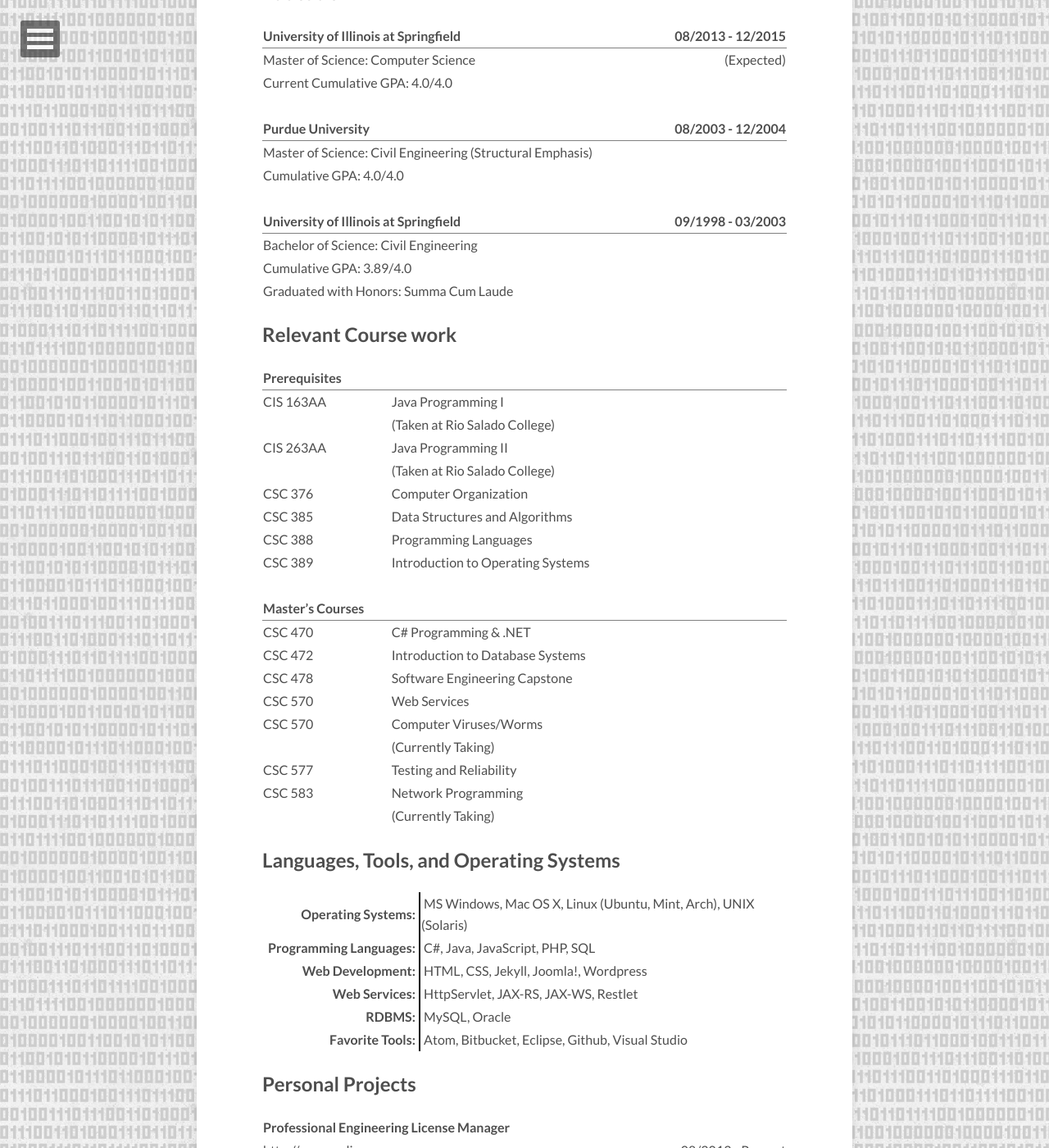
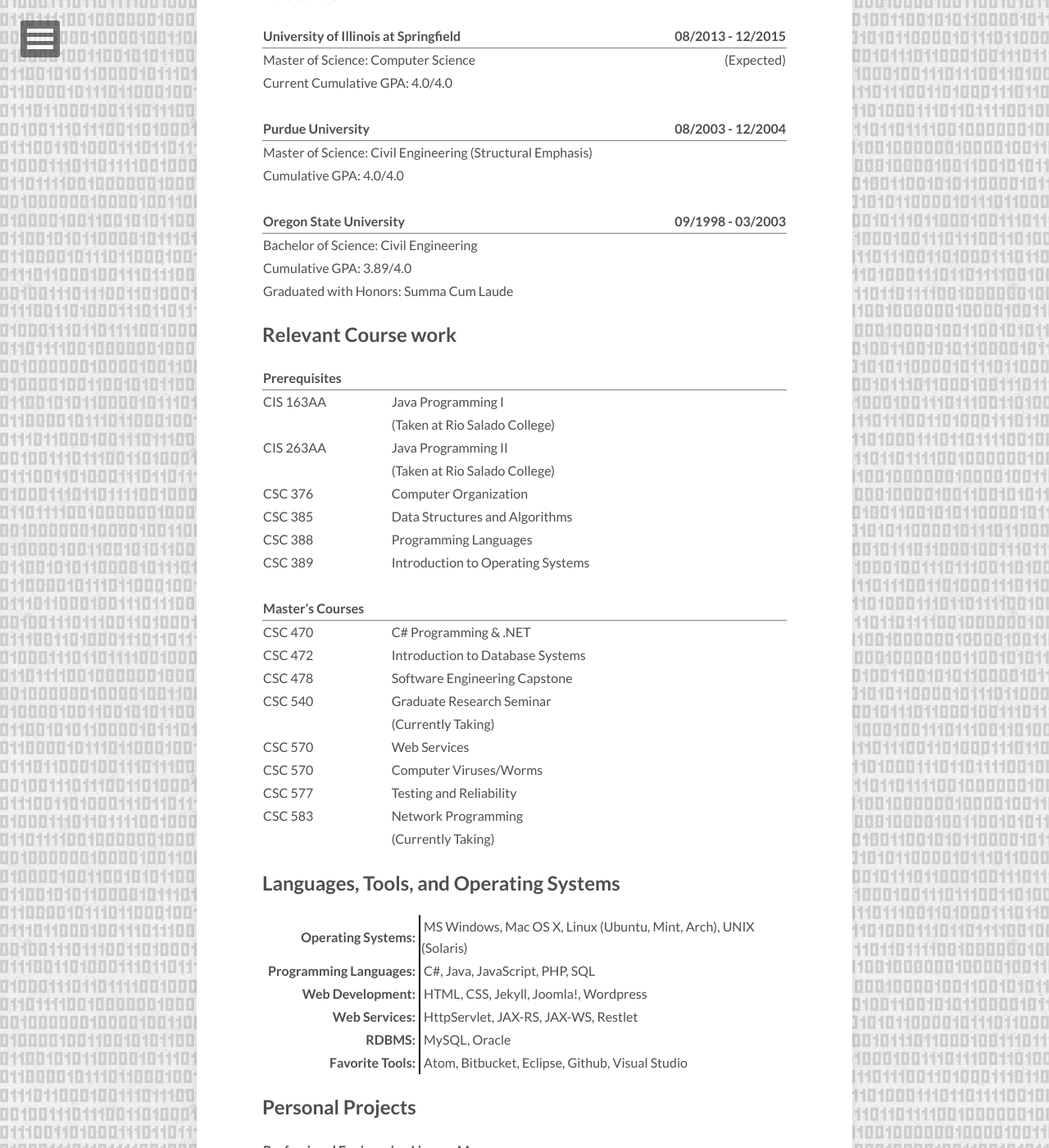
Before and after one commit to JacobMDavidson/JacobMDavidson.github.io, a Jekyll site: the page built from about/index.md, in a window 1280 px wide and 1400 px high, scrolled down 810 px. Shown: the whole window at 82% size. Built offline with Jekyll 4.4.1, drawn with Linux system fonts in a browser that asks for light colours; nearby versions of some CDN libraries; some of the changed text lies outside the part shown.

Commit message:
Added a Farkle Post. Updated the about me page, changed the home page to show descriptions instead of all content.

```diff
--- a/about/index.md
+++ b/about/index.md
@@ -34,7 +34,7 @@ I’m a former structural engineer working on my master’s degree in computer s
 |||
 {: rules="groups"}
 
-|University of Illinois at Springfield|09/1998 - 03/2003|
+|Oregon State University|09/1998 - 03/2003|
 |:-|-:|
 |Bachelor of Science: Civil Engineering||
 |Cumulative GPA: 3.89/4.0||
@@ -106,16 +106,20 @@ I’m a former structural engineer working on my master’s degree in computer s
       <td style="text-align: left">Software Engineering Capstone</td>
     </tr>
     <tr>
+      <td style="text-align: left">CSC 540</td>
+      <td style="text-align: left">Graduate Research Seminar</td>
+    </tr>
+    <tr>
+      <td style="text-align: left"> </td>
+      <td style="text-align: left">(Currently Taking)</td>
+    </tr>
+    <tr>
       <td style="text-align: left">CSC 570</td>
       <td style="text-align: left">Web Services</td>
     </tr>
     <tr>
       <td style="text-align: left">CSC 570</td>
       <td style="text-align: left">Computer Viruses/Worms</td>
-    </tr>
-    <tr>
-      <td style="text-align: left"> </td>
-      <td style="text-align: left">(Currently Taking)</td>
     </tr>
     <tr>
       <td style="text-align: left">CSC 577</td>
```
Also changed, not shown: other parts of about/index.md (+1 -1 lines), _posts/android/2015-07-25-smorse.md (+1 -1 lines), _posts/desktop/2015-08-01-farkle.md (added, +90 -0 lines), index.html (+5 -2 lines), images/desktop/farkle-1.png (added), images/desktop/farkle-2.png (added), images/desktop/farkle-dice.png (added), 12 other files.
